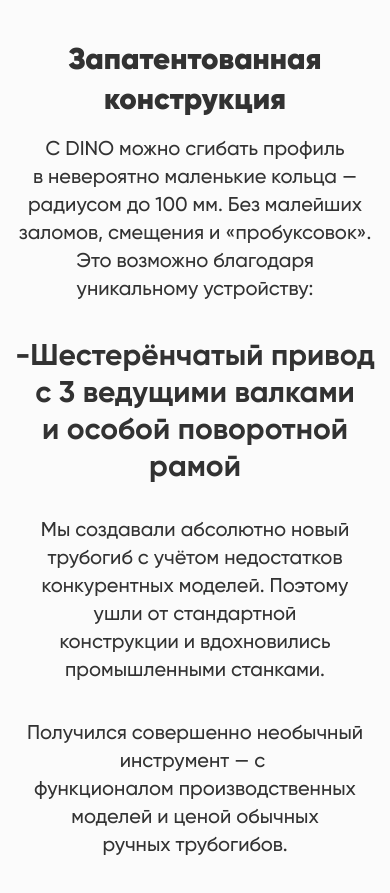
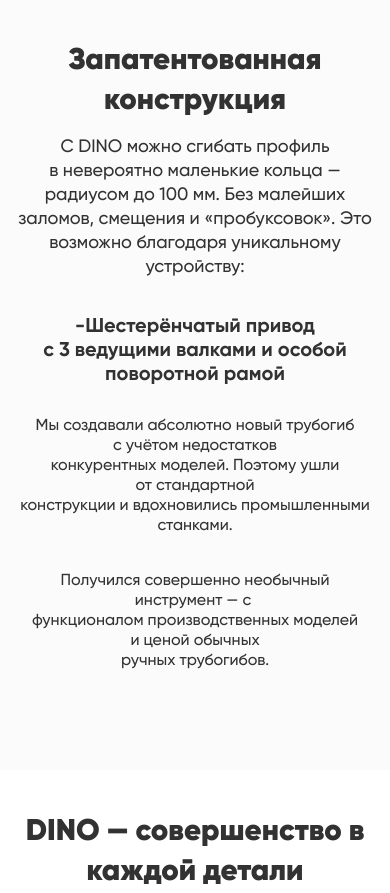
Before and after one commit to Senj0ugahara/trubogib, a website: page web/index.html in a window 390 px wide. Shown: the part 1000-1893 px from the top of the page. Drawn offline with nearby package versions, Linux system fonts and the light colour scheme; files whose address does not match are found by name.

Commit message:
Правки

```diff
--- a/web/scss/adaptive.scss
+++ b/web/scss/adaptive.scss
@@ -1101,6 +1101,23 @@
     }
   }
 
+  .base-information {
+    &__subtitle {
+      font-size: 18px;
+      line-height: 24px;
+    }
+
+    &__desc {
+      font-size: 16px;
+      line-height: 20px;
+
+      span {
+        font-size: 20px;
+        line-height: 24px;
+      }
+    }
+  }
+
   .set {
     &__subtitle {
       font-size: 20px;
```
Also changed, not shown: web/index.html (+0 -27 lines), web/styles/adaptive.css.
